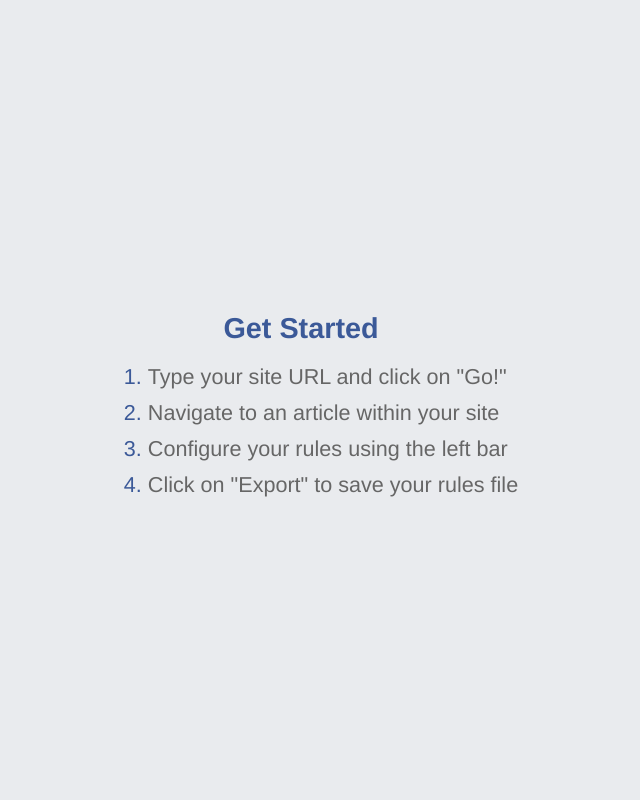
After one commit to facebookarchive/instant-articles-builder, a PHP site: page /html/home.html in a window 1280 px wide. The commit adds this page. Shown: the whole page, without its empty margins (339-979 px from the left). Run offline with PHP 8.4, Linux system fonts and the light colour scheme.

Commit message:
- Add navigation arrows to browser - Add faux progress bar to browser - Add instructions home page

```diff
--- /dev/null
+++ b/src/css/home.css
@@ -0,0 +1,40 @@
+html {
+  background-color: rgb(233, 235, 238);
+  font-family: Helvetica, Arial, sans-serif;
+  font-size: 0.9em;
+  margin: 0;
+  display: flex;
+  min-height: 100vh;
+  flex-direction: column;
+}
+.wrapper {
+  display: flex;
+  align-items: center;
+  justify-content: center;
+  width: 100%;
+  height: 100%;
+}
+.instructions {
+  max-width: 500px;
+}
+h1 {
+  color: #3b5998;
+  text-align: center;
+}
+ol {
+  text-align: left;
+  margin: 0 auto;
+  color: #666;
+  font-size: 1.5em;
+  font-weight: lighter;
+  list-style-type: none;
+}
+ol li {
+    counter-increment: count-me;
+    margin: 10px;
+}
+ol li::before {
+    content: counter(count-me) ". ";
+    color: #3b5998;
+    font-weight: normal;
+}
--- /dev/null
+++ b/src/html/home.html
@@ -0,0 +1,19 @@
+<html>
+    <head>
+        <title>Facebook Instant Articles SDK Rules Editor</title>
+        <link rel="stylesheet" type="text/css" href="../css/home.css" />
+    </head>
+    <body>
+      <div class="wrapper">
+        <div class="instructions">
+          <h1>Get Started</h1>
+          <ol>
+            <li>Type your site URL and click on "Go!"</li>
+            <li>Navigate to an article within your site</li>
+            <li>Configure your rules using the left bar</li>
+            <li>Click on "Export" to save your rules file</li>
+          </ol>
+        </div>
+      </div>
+    </body>
+</html>
```
Also changed, not shown: src/css/style.css (+38 -8 lines), src/js/components/Browser.react.js (+87 -13 lines).
